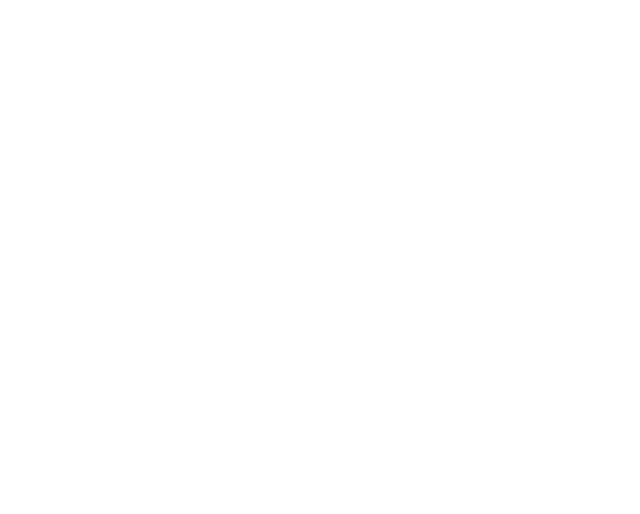
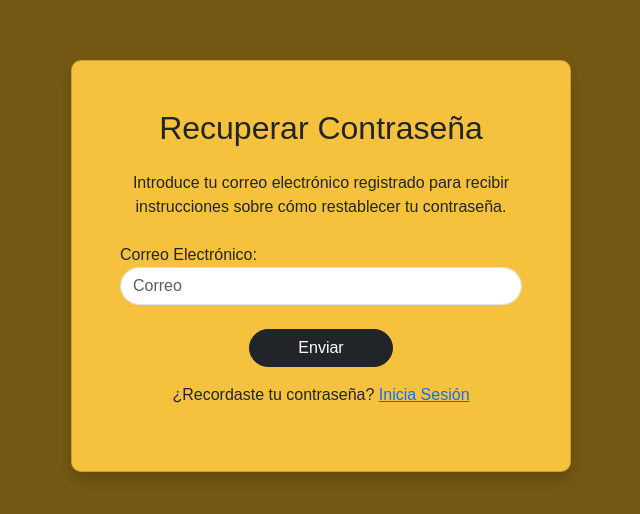
Before and after one commit to DanyBarrueto/Centaurosbank, an Angular app: page /recuperar_password in a window 1280 px wide. Before the commit this address led to /. Shown: the part 134-648 px from the top of the page, without its empty margins (319-959 px from the left). Built offline with nearby package versions, Linux system fonts and the light colour scheme.

Commit message:
V1.8
se agrego la pagina para recuperar la contraseña

Co-Authored-By: Owen Murcia <139822791+SebRage@users.noreply.github.com>

```diff
--- a/src/app/app-routing.module.ts
+++ b/src/app/app-routing.module.ts
@@ -3,11 +3,13 @@
 import { IngresoComponent } from './ingreso/ingreso.component';
 import { HomeComponent } from './home/home.component';
 import { RegistroComponent } from './registro/registro.component';
+import { RecuperarComponent } from './recuperar/recuperar.component';
 
 const routes: Routes = [
   {path: '', component:HomeComponent},
   {path: 'ingreso', component:IngresoComponent},
-  {path: 'registro', component:RegistroComponent}
+  {path: 'registro', component:RegistroComponent},
+  {path: 'recuperar_password', component:RecuperarComponent}
 ];
 
 @NgModule({
--- a/src/app/app.component.ts
+++ b/src/app/app.component.ts
@@ -18,4 +18,8 @@
   Registro(){
     this.router.navigate(['/registro']);
   }
+
+  Recuperar(){
+    this.router.navigate(['/recuperar_password']);
+  }
 }
--- a/src/app/app.module.ts
+++ b/src/app/app.module.ts
@@ -6,13 +6,15 @@
 import { IngresoComponent } from './ingreso/ingreso.component';
 import { HomeComponent } from './home/home.component';
 import { RegistroComponent } from './registro/registro.component';
+import { RecuperarComponent } from './recuperar/recuperar.component';
 
 @NgModule({
   declarations: [
     AppComponent,
     IngresoComponent,
     HomeComponent,
-    RegistroComponent
+    RegistroComponent,
+    RecuperarComponent
   ],
   imports: [
     BrowserModule,
--- a/src/app/ingreso/ingreso.component.html
+++ b/src/app/ingreso/ingreso.component.html
@@ -26,7 +26,7 @@
                 </p>
                 <p>
                     ¿Se te olvidó la contraseña?
-                    <a href="./recordar_password.html" class="text-primary font-weight-bold">Recupérala</a>
+                    <a routerLink="/recuperar_password" class="text-primary font-weight-bold">Recupérala</a>
                 </p>
             </div>
         </div>
--- /dev/null
+++ b/src/app/recuperar/recuperar.component.html
@@ -0,0 +1,24 @@
+<body style="background-color: #745813; font-family: Arial, sans-serif;">
+    <div class="container d-flex flex-column justify-content-center align-items-center vh-100">
+        <div class="card p-5 shadow" style="max-width: 500px; width: 100%; background-color: #f6c23e; border-radius: 10px;">
+            <h2 class="text-center font-weight-bold mb-4">Recuperar Contraseña</h2>
+            <p class="text-center mb-4">
+                Introduce tu correo electrónico registrado para recibir instrucciones sobre cómo restablecer tu contraseña.
+            </p>
+            <form>
+                <div class="form-group">
+                    <label for="correo" class="font-weight-bold">Correo Electrónico:</label><br>
+                    <input type="email" class="form-control rounded-pill" id="correo" placeholder="Correo">
+                </div>
+                <br>
+                <div class="d-flex justify-content-center">
+                    <button routerLink="" type="submit" class="btn btn-dark rounded-pill px-5">Enviar</button>
+                </div>
+            </form>
+            <p class="text-center mt-3">
+                ¿Recordaste tu contraseña?
+                <a routerLink="/ingreso" class="text-primary font-weight-bold">Inicia Sesión</a>
+            </p>
+        </div>
+    </div>
+</body>
```
Also changed, not shown: src/app/recuperar/recuperar.component.ts (added, +12 -0 lines), src/app/recuperar/recuperar.component.css (added), 1 other file (tests, documents, lock files or other folders).
